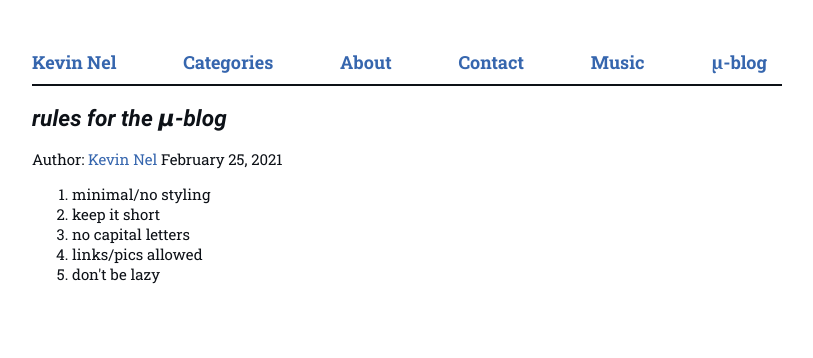
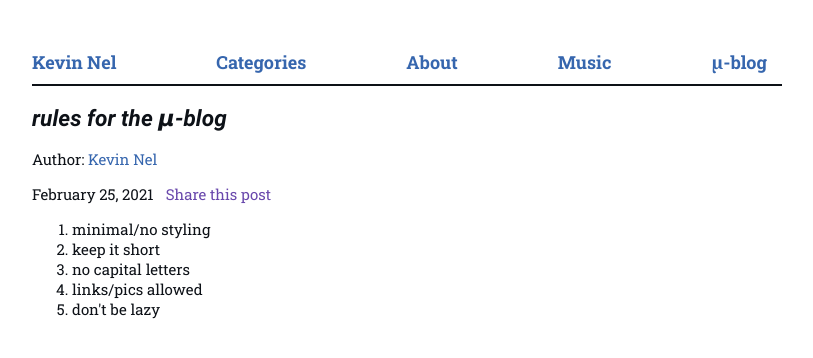
Before and after one commit to kevontheweb/kevontheweb.github.io, a Jekyll site: the page built from _posts/microblog/2021-02-25-rules-for-the-microblog.md, in a window 1280 px wide. Shown: the top 358 px of the page, without its empty margins (233-1046 px from the left). Built offline with Jekyll 4.4.1, drawn with Linux system fonts in a browser that asks for light colours; our own code applies the rules of GitHub Pages for plain Markdown files.

Commit message:
more indieweb stuff

```diff
--- a/_includes/navigation.html
+++ b/_includes/navigation.html
@@ -2,7 +2,6 @@
   <a href="{{ '/' | relative_url }}">{{site.author}}</a>
   <a href="{{ 'categories/' | relative_url }}">Categories</a>
   <a href="{{ 'about/' | relative_url }}">About</a>
-  <a href="{{ 'contact/' | relative_url }}">Contact</a>
   <a href="https://halfdeep.xyz/">Music</a>
   <a href="{{ 'microblog/' | relative_url }}">μ-blog</a>
 </nav>
--- a/_layouts/post.html
+++ b/_layouts/post.html
@@ -1,15 +1,16 @@
 ---
 layout: default
 ---
-{% assign categories = post.categories %}
+
 <article class="h-entry">
   <h1 class="p-name">{{ page.title }}</h1>
-  <p>Author: <a class="p-author h-card" href="http://kevinnel.com/about">Kevin Nel</a>
+  <p>Author: <a class="p-author h-card" href="http://kevinnel.com/about">Kevin Nel</a></p>
   <time class="dt-published" datetime="{{ page.date }}">{{ page.date | date: "%B %e, %Y" }}</time>
-  {% for category in categories %}
+  {% for category in post.categories %}
     <a class="p-category" href="{{site.baseurl}}/categories/#{{category|slugize}}">{{category}}</a>
     {% unless forloop.last %}&nbsp;{% endunless %}
   {% endfor %}
+  <a href="{{post_url}}">Share this post</a>
   <div class="e-content">
   {{ content }}
   </div>
--- a/assets/css/style.css
+++ b/assets/css/style.css
@@ -51,6 +51,10 @@ h6{
   font-style: italic;
 }
 
+time{
+  padding-right: 1ch;
+}
+
 a:link {
   text-decoration: none;
   color: var(--link-color);
@@ -70,7 +74,8 @@ ul {
   list-style-type: "- ";
 }
 
-.category-group > ul {
+.category-group > ul,
+.posts > ul {
   list-style: none;
   padding: 0px;
 }
@@ -83,8 +88,7 @@ ul {
   text-decoration: underline;
 }
 
-.microblog > article{
-  padding: 5px;
+article.microblog{
   font-family: var(--font-mono)
 }
 
--- a/categories.html
+++ b/categories.html
@@ -7,10 +7,10 @@ permalink: /categories/
 {% for category in site.categories %}
 <section>
   {% capture category_name %}{{ category | first }}{% endcapture %}
-  <h3>{{ category_name }}</h3>
+  <h3 class="category-head">{{ category_name }}</h3>
   <ul>
     {% for post in site.categories[category_name] %}
-      <li><span>{{ post.date | date: "%B %e, %Y" }}</span><a href="{{ site.baseurl }}{{ post.url }}">{{post.title}}</a></li>
+      <li><time datetime="{{post.date}}">{{ post.date | date: "%B %e, %Y" }}</time><a href="{{ site.baseurl }}{{ post.url }}">{{post.title}}</a></li>
     {% endfor %}
   </ul>
 </section>
--- a/microblog.html
+++ b/microblog.html
@@ -7,9 +7,10 @@ permalink: /microblog/
 
 {% for post in site.posts %}
   {% if post.path contains 'microblog' %}
-  <article class="h-entry">
+  <article class="h-entry microblog">
     <h4 class="p-name"><a href="{{ post.url }}">{{ post.title }}</a></h4>
     <time class="dt-published" datetime="{{ post.date }}">{{ post.date | date: "%B %e, %Y" }}</time>
+    <a class="p-author h-card" href="http://kevinnel.com/about">Kevin Nel</a>
     <div class="e-content">
       {{post.content}}
     </div>
```
Also changed, not shown: contact.md (deleted, +0 -11 lines).
